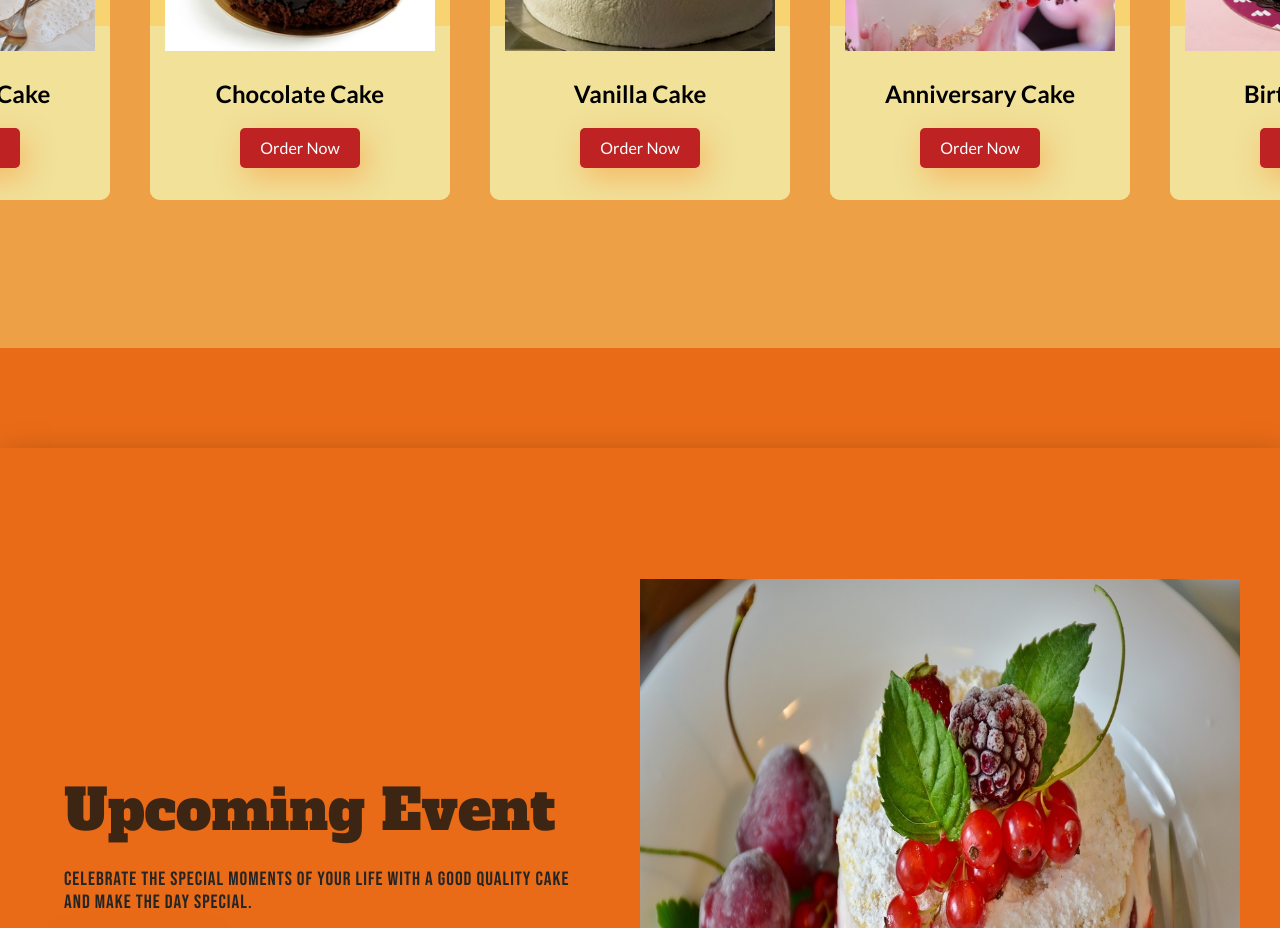
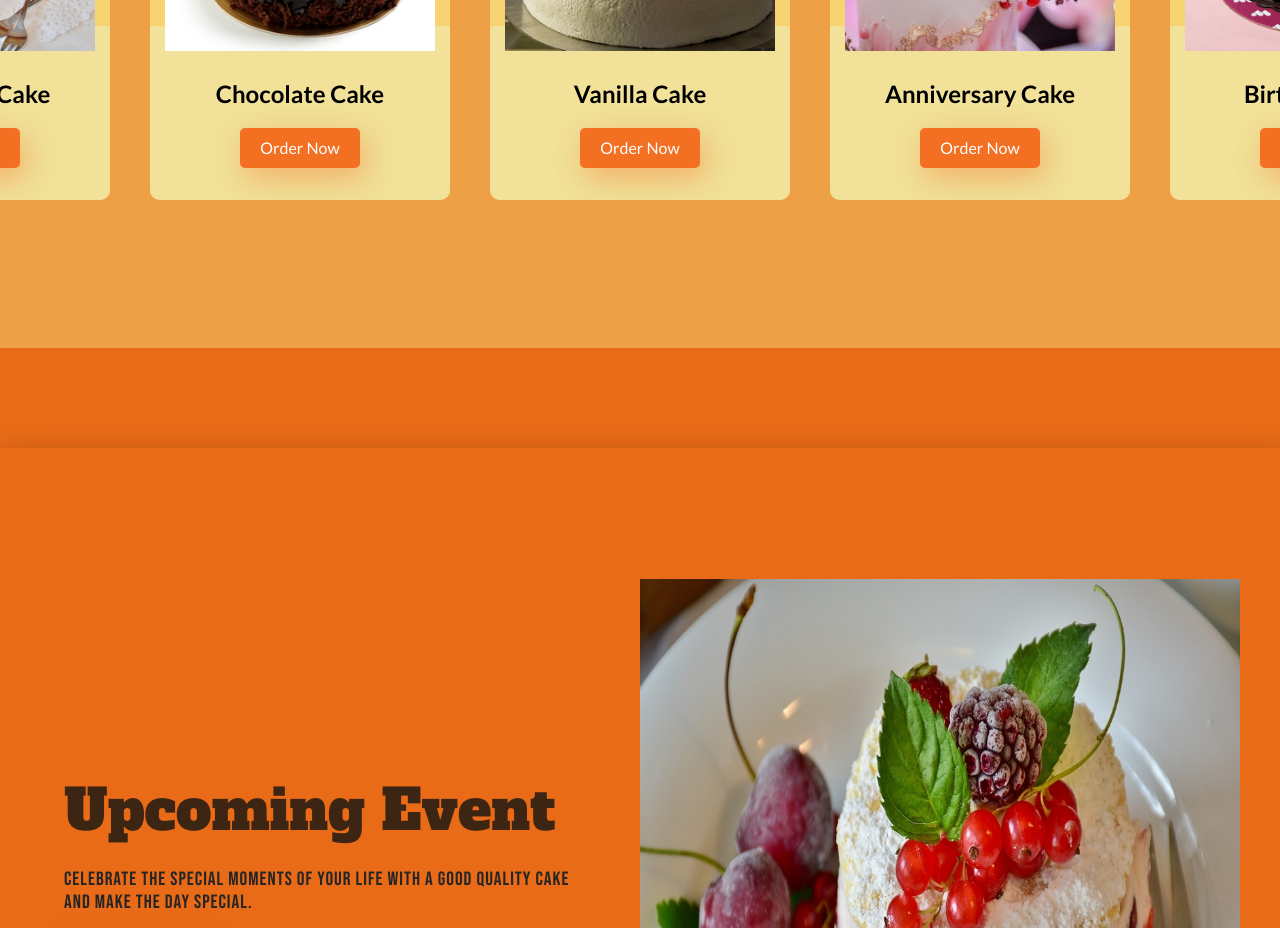
Before and after one commit to dvimukthi/website-UI, a React (Create React App) app: page / in a window 1280 px wide. Shown: the part 1380-2308 px from the top of the page. Built offline with nearby package versions, Linux system fonts and the light colour scheme.

Commit message:
productbox button

```diff
--- a/src/index.css
+++ b/src/index.css
@@ -215,8 +215,8 @@ nav .menu-btn,
     align-items: center;
     font-size: 1rem;
     font-family:'Lato';
-    background-color: #bf2222;
-    box-shadow: 5px 10px 30px rgba(255, 103, 2, 0.336);
+    background-color: #f36f22;
+    box-shadow: 5px 10px 30px rgba(243, 79, 3, 0.336);
     border-radius: 5px;
 	color:#ffffff;
 }.productbox-button:hover{
```
